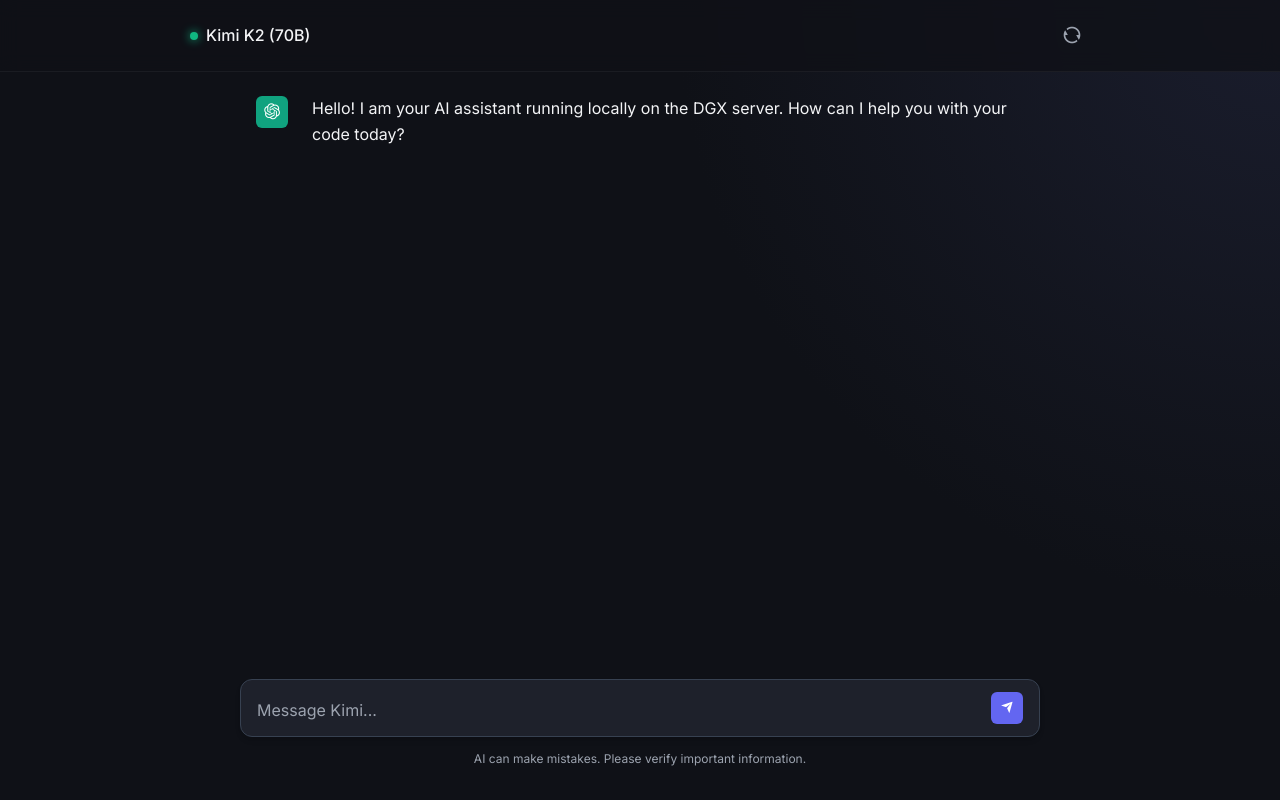
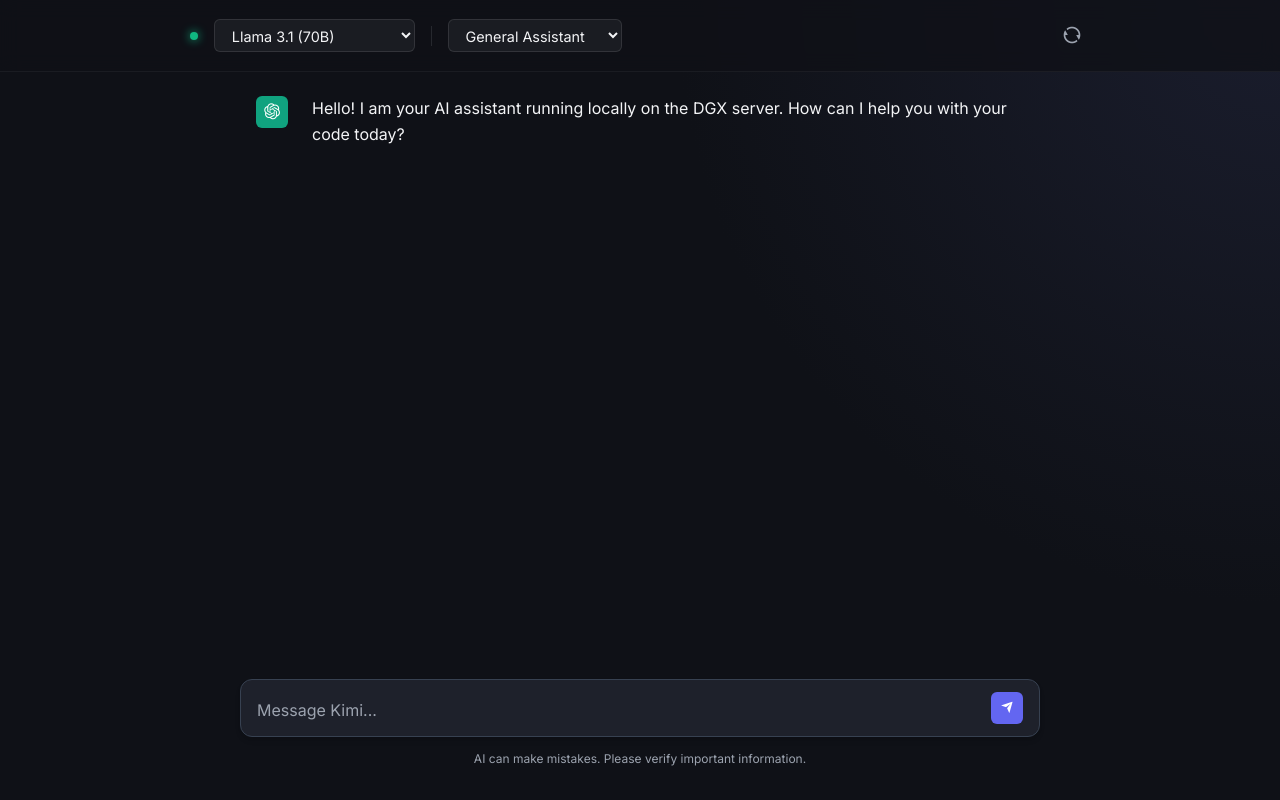
Before and after one commit to Hemraj183/LLMChatbot, a FastAPI app: page / in a window 1280 px wide. Run offline with FastAPI, Linux system fonts and the light colour scheme; some libraries are stand-ins or nearby versions.

Commit message:
Add Llama 3.1 & Qwen 2.5 support with system prompts

```diff
--- a/app/main.py
+++ b/app/main.py
@@ -30,6 +30,16 @@ class ChatRequest(BaseModel):
     model: str = "kimi-k2" # Default, but frontend should probably send this
     session_id: Optional[str] = None
 
+SYSTEM_PROMPTS = {
+    "general": "You are a helpful AI assistant.",
+    "data_engineer": (
+        "You are an expert Data Engineer and AI Specialist. "
+        "You are highly skilled in Python, Spark, SQL, and Machine Learning pipelines. "
+        "When asked about code, provide efficient, scalable, and production-ready solutions. "
+        "Assume the user is technically competent but needs specific implementation details."
+    )
+}
+
 @app.get("/", response_class=HTMLResponse)
 async def read_root(request: Request):
     return templates.TemplateResponse("index.html", {"request": request})
@@ -51,18 +61,25 @@ async def chat_endpoint(request: ChatRequest):
         # For simplicity, we assume client generates UUID or we return it.
         # Actually, better pattern: Client generates UUID on load, sends it.
         # If server doesn't have it, we just initialize it.
-        sessions[session_id] = []
 
     # Append user message
     sessions[session_id].append({"role": "user", "content": request.message})
 
     # Prepare messages history for context
-    # Limit context window if necessary (e.g. last 20 messages)
-    history = sessions[session_id][-20:]
+    # 1. Get recent history
+    raw_history = sessions[session_id][-20:]
+
+    # 2. Prepend System Prompt based on mode
+    system_content = SYSTEM_PROMPTS.get(request.role_mode, SYSTEM_PROMPTS["general"])
+    # If using Qwen for coding, we might want to enforce data_engineer prompt if not specified,
+    # but let's respect the UI selection.
+
+    messages = [{"role": "system", "content": system_content}] + raw_history
 
     async def response_generator():
         full_response = ""
-        async for chunk in ollama_client.chat_stream(request.model, history):
+        # stream from ollama
+        async for chunk in ollama_client.chat_stream(request.model, messages):
             full_response += chunk
             yield chunk
 
--- a/app/static/app.js
+++ b/app/static/app.js
@@ -80,12 +80,16 @@ async function sendMessage() {
     let fullResponse = "";
 
     try {
+        const model = document.getElementById('model-select').value;
+        const role = document.getElementById('role-select').value;
+
         const response = await fetch('/api/chat', {
             method: 'POST',
             headers: { 'Content-Type': 'application/json' },
             body: JSON.stringify({
                 message: text,
-                model: "kimi-k2", // Default from frontend, backend also has fallback
+                model: model,
+                role_mode: role,
                 session_id: sessionId
             })
         });
--- a/app/static/style.css
+++ b/app/static/style.css
@@ -1,8 +1,10 @@
 :root {
-    --bg-color: #0f1117; /* Deep dark blue-black */
+    --bg-color: #0f1117;
+    /* Deep dark blue-black */
     --surface-color: #1e212b;
     --surface-hover: #2d323f;
-    --primary-color: #6366f1; /* Indigo */
+    --primary-color: #6366f1;
+    /* Indigo */
     --primary-glow: rgba(99, 102, 241, 0.4);
     --text-primary: #f3f4f6;
     --text-secondary: #9ca3af;
@@ -49,7 +51,7 @@ body {
 /* Header */
 .chat-header {
     padding: 1rem 2rem;
-    border-bottom: 1px solid rgba(255,255,255,0.05);
+    border-bottom: 1px solid rgba(255, 255, 255, 0.05);
     background: rgba(15, 17, 23, 0.8);
     backdrop-filter: blur(10px);
     position: absolute;
@@ -70,9 +72,38 @@ body {
 .model-info {
     display: flex;
     align-items: center;
-    gap: 0.5rem;
+    gap: 1rem;
     font-weight: 500;
     color: var(--text-primary);
+}
+
+.premium-select {
+    background: rgba(255, 255, 255, 0.05);
+    border: 1px solid rgba(255, 255, 255, 0.1);
+    color: var(--text-primary);
+    padding: 0.4rem 0.8rem;
+    border-radius: 6px;
+    font-family: var(--font-inter);
+    font-size: 0.9rem;
+    cursor: pointer;
+    outline: none;
+    transition: all 0.2s;
+}
+
+.premium-select:hover {
+    background: rgba(255, 255, 255, 0.1);
+    border-color: rgba(255, 255, 255, 0.2);
+}
+
+.premium-select option {
+    background-color: var(--surface-color);
+    color: var(--text-primary);
+}
+
+.divider {
+    width: 1px;
+    height: 20px;
+    background: rgba(255, 255, 255, 0.1);
 }
 
 .status-dot {
@@ -111,9 +142,11 @@ body {
 .chat-history::-webkit-scrollbar {
     width: 6px;
 }
+
 .chat-history::-webkit-scrollbar-track {
     background: transparent;
 }
+
 .chat-history::-webkit-scrollbar-thumb {
     background-color: var(--surface-hover);
     border-radius: 20px;
@@ -131,7 +164,10 @@ body {
 }
 
 @keyframes fadeIn {
-    to { opacity: 1; transform: translateY(0); }
+    to {
+        opacity: 1;
+        transform: translateY(0);
+    }
 }
 
 .message.user {
@@ -160,7 +196,8 @@ body {
 }
 
 .message.assistant .avatar {
-    background: #10a37f; /* OpenAI green-ish or custom brand color */
+    background: #10a37f;
+    /* OpenAI green-ish or custom brand color */
     color: white;
 }
 
@@ -168,7 +205,8 @@ body {
     flex: 1;
     font-size: 1rem;
     color: var(--text-primary);
-    min-width: 0; /* Prevents overflow */
+    min-width: 0;
+    /* Prevents overflow */
 }
 
 /* User Message Bubble */
@@ -179,16 +217,31 @@ body {
 }
 
 /* Markdown Styles */
-.content h1, .content h2, .content h3 { margin-top: 1.5rem; margin-bottom: 0.5rem; }
-.content p { margin-bottom: 1rem; }
-.content ul, .content ol { margin-bottom: 1rem; padding-left: 1.5rem; }
+.content h1,
+.content h2,
+.content h3 {
+    margin-top: 1.5rem;
+    margin-bottom: 0.5rem;
+}
+
+.content p {
+    margin-bottom: 1rem;
+}
+
+.content ul,
+.content ol {
+    margin-bottom: 1rem;
+    padding-left: 1.5rem;
+}
+
 .content code {
-    background: rgba(255,255,255,0.1);
+    background: rgba(255, 255, 255, 0.1);
     padding: 0.2rem 0.4rem;
     border-radius: 4px;
     font-family: var(--font-mono);
     font-size: 0.9em;
 }
+
 .content pre {
     background: #0d0d0d !important;
     border-radius: 8px;
@@ -197,6 +250,7 @@ body {
     overflow-x: auto;
     border: 1px solid #333;
 }
+
 .content pre code {
     background: transparent;
     padding: 0;
@@ -283,10 +337,23 @@ textarea::placeholder {
     margin: 0 2px;
 }
 
-.typing-indicator span:nth-child(1) { animation-delay: -0.32s; }
-.typing-indicator span:nth-child(2) { animation-delay: -0.16s; }
+.typing-indicator span:nth-child(1) {
+    animation-delay: -0.32s;
+}
+
+.typing-indicator span:nth-child(2) {
+    animation-delay: -0.16s;
+}
 
 @keyframes bounce {
-    0%, 80%, 100% { transform: scale(0); }
-    40% { transform: scale(1); }
+
+    0%,
+    80%,
+    100% {
+        transform: scale(0);
+    }
+
+    40% {
+        transform: scale(1);
+    }
 }
--- a/app/templates/index.html
+++ b/app/templates/index.html
@@ -1,5 +1,6 @@
 <!DOCTYPE html>
 <html lang="en">
+
 <head>
     <meta charset="UTF-8">
     <meta name="viewport" content="width=device-width, initial-scale=1.0">
@@ -8,17 +9,21 @@
     <!-- Fonts -->
     <link rel="preconnect" href="https://fonts.googleapis.com">
     <link rel="preconnect" href="https://fonts.gstatic.com" crossorigin>
-    <link href="https://fonts.googleapis.com/css2?family=Inter:wght@300;400;500;600&family=JetBrains+Mono:wght@400;500&display=swap" rel="stylesheet">
+    <link
+        href="https://fonts.googleapis.com/css2?family=Inter:wght@300;400;500;600&family=JetBrains+Mono:wght@400;500&display=swap"
+        rel="stylesheet">
 
     <!-- Icons -->
     <link href="https://cdn.jsdelivr.net/npm/remixicon@3.5.0/fonts/remixicon.css" rel="stylesheet">
 
     <!-- Highlight.js for code syntax -->
-    <link rel="stylesheet" href="https://cdnjs.cloudflare.com/ajax/libs/highlight.js/11.9.0/styles/atom-one-dark-reasonable.min.css">
+    <link rel="stylesheet"
+        href="https://cdnjs.cloudflare.com/ajax/libs/highlight.js/11.9.0/styles/atom-one-dark-reasonable.min.css">
 
     <!-- Custom CSS -->
     <link rel="stylesheet" href="/static/style.css">
 </head>
+
 <body>
     <div class="app-container">
         <!-- Sidebar (Optional expansion) -->
@@ -37,7 +42,18 @@
                 <div class="header-content">
                     <div class="model-info">
                         <span class="status-dot"></span>
-                        <span id="model-name">Kimi K2 (70B)</span>
+
+                        <select id="model-select" class="premium-select">
+                            <option value="llama3.1:70b">Llama 3.1 (70B)</option>
+                            <option value="qwen2.5-coder:32b">Qwen 2.5 Coder (32B)</option>
+                        </select>
+
+                        <div class="divider"></div>
+
+                        <select id="role-select" class="premium-select">
+                            <option value="general">General Assistant</option>
+                            <option value="data_engineer">Data & AI Engineer</option>
+                        </select>
                     </div>
                     <div class="actions">
                         <button class="icon-btn" onclick="resetSession()" title="New Chat">
@@ -52,14 +68,16 @@
                 <div class="message assistant">
                     <div class="avatar"><i class="ri-openai-fill"></i></div>
                     <div class="content">
-                        <p>Hello! I am your AI assistant running locally on the DGX server. How can I help you with your code today?</p>
+                        <p>Hello! I am your AI assistant running locally on the DGX server. How can I help you with your
+                            code today?</p>
                     </div>
                 </div>
             </div>
 
             <div class="chat-input-area">
                 <div class="input-wrapper">
-                    <textarea id="user-input" placeholder="Message Kimi..." rows="1" oninput="autoResize(this)"></textarea>
+                    <textarea id="user-input" placeholder="Message Kimi..." rows="1"
+                        oninput="autoResize(this)"></textarea>
                     <button id="send-btn" onclick="sendMessage()">
                         <i class="ri-send-plane-fill"></i>
                     </button>
@@ -76,4 +94,5 @@
     <script src="https://cdnjs.cloudflare.com/ajax/libs/highlight.js/11.9.0/highlight.min.js"></script>
     <script src="/static/app.js"></script>
 </body>
+
 </html>
```
Also changed, not shown: README.md.
